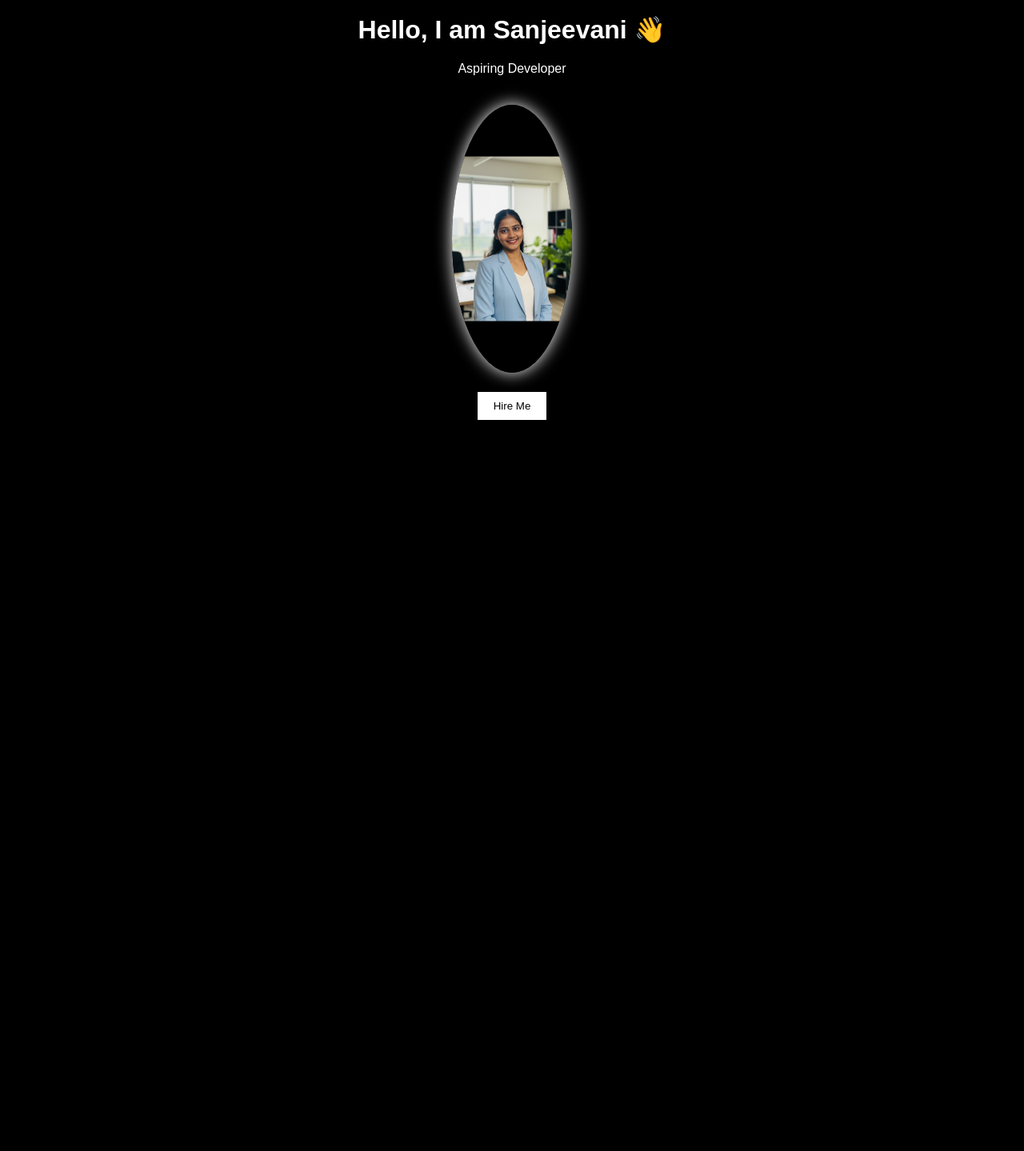
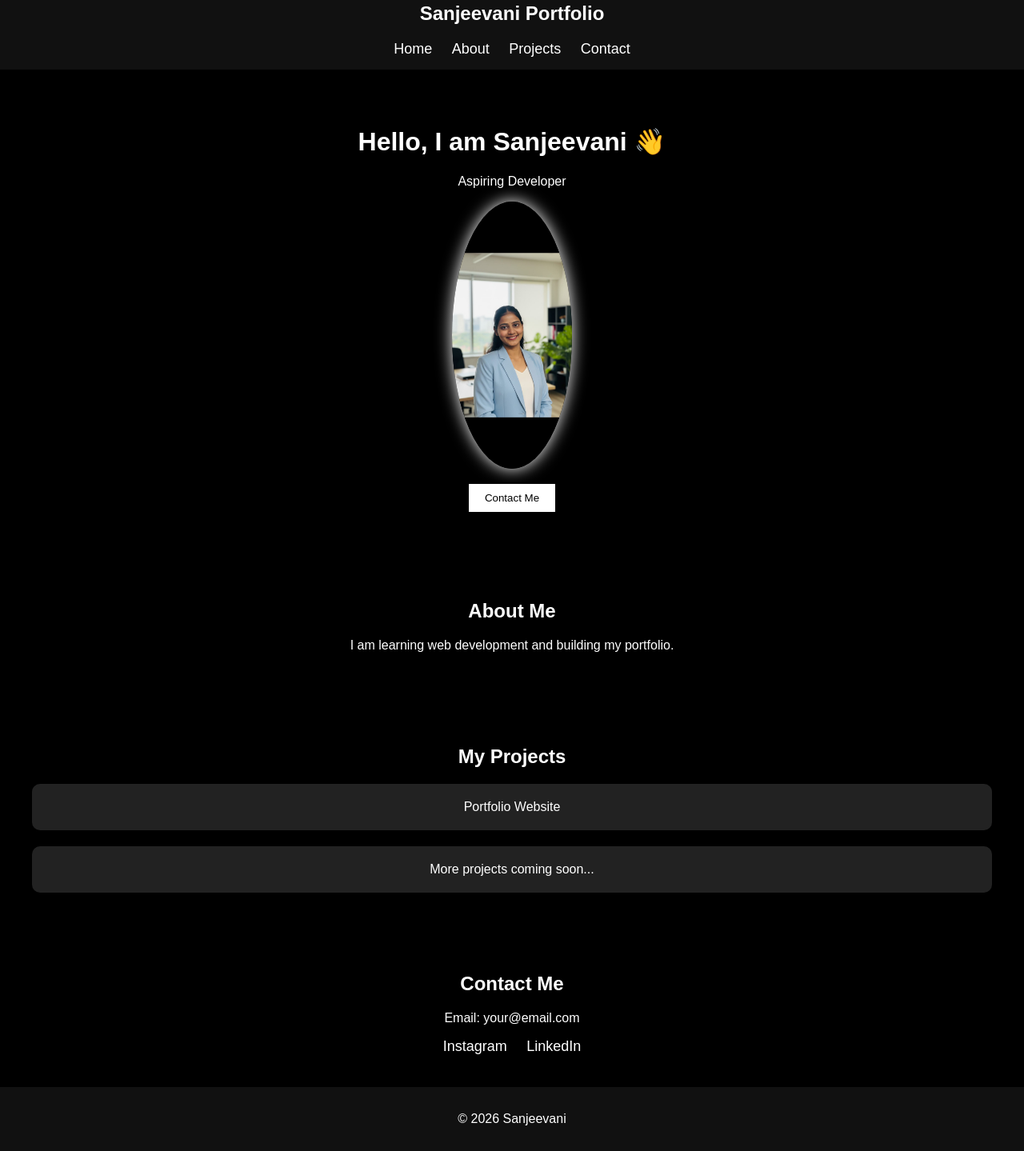
Before and after one commit to sanjeevanibabar23-art/sanjeevani-portfolio, a plain HTML site: page index.html in a window 1280 px wide. Shown: the part 32-1471 px from the top of the page at 80% size. Before the commit the page ends 800 px from the top, so only its background shows below. Drawn offline with Linux system fonts and the light colour scheme.

Commit message:
Refactor HTML structure and styling for portfolio

```diff
--- a/index.html
+++ b/index.html
@@ -2,50 +2,140 @@
 <html>
 <head>
     <title>Sanjeevani Portfolio</title>
+
     <style>
         body {
+            margin: 0;
+            font-family: Arial;
             background: black;
             color: white;
-            text-align: center;
-            font-family: Arial;
         }
 
-        img {
-            border-radius: 50%;
-            margin-top: 20px;
-            box-shadow: 0 0 20px white;
+        header {
+            background: #111;
+            padding: 15px;
+            text-align: center;
         }
 
-        h1 {
-            margin-top: 50px;
+        nav a {
+            color: white;
+            margin: 10px;
+            text-decoration: none;
+            font-size: 18px;
+        }
+
+        nav a:hover {
+            color: gray;
+        }
+
+        .hero {
+            text-align: center;
+            padding: 50px;
+        }
+
+        .hero img {
+            width: 150px;
+            border-radius: 50%;
+            box-shadow: 0 0 20px white;
         }
 
         button {
             padding: 10px 20px;
             background: white;
             border: none;
-            margin-top: 20px;
             cursor: pointer;
+            margin-top: 15px;
         }
 
-        button:hover {
-            background: gray;
+        section {
+            padding: 40px;
+            text-align: center;
+        }
+
+        .projects {
+            display: flex;
+            flex-direction: column;
+            gap: 20px;
+        }
+
+        .card {
+            background: #222;
+            padding: 20px;
+            border-radius: 10px;
+        }
+
+        footer {
+            background: #111;
+            text-align: center;
+            padding: 15px;
+        }
+
+        .social a {
+            color: white;
+            margin: 10px;
+            text-decoration: none;
+            font-size: 18px;
+        }
+
+        .social a:hover {
+            color: gray;
         }
     </style>
 </head>
 
 <body>
 
-<h1>Hello, I am Sanjeevani 👋</h1>
-<p>Aspiring Developer</p>
+<header>
+    <h2>Sanjeevani Portfolio</h2>
+    <nav>
+        <a href="#">Home</a>
+        <a href="#about">About</a>
+        <a href="#projects">Projects</a>
+        <a href="#contact">Contact</a>
+    </nav>
+</header>
 
-<img src="myphoto.jpg" width="150">
+<div class="hero">
+    <h1>Hello, I am Sanjeevani 👋</h1>
+    <p>Aspiring Developer</p>
 
-<br>
+    <img src="myphoto.jpg">
 
-<button onclick="alert('Contact me soon!')">
-    Hire Me
-</button>
+    <br>
+
+    <button onclick="window.location.href='mailto:your@email.com'">
+        Contact Me
+    </button>
+</div>
+
+<section id="about">
+    <h2>About Me</h2>
+    <p>I am learning web development and building my portfolio.</p>
+</section>
+
+<section id="projects">
+    <h2>My Projects</h2>
+
+    <div class="projects">
+        <div class="card">Portfolio Website</div>
+        <div class="card">More projects coming soon...</div>
+    </div>
+</section>
+
+<section id="contact">
+    <h2>Contact Me</h2>
+
+    <p>Email: your@email.com</p>
+
+    <div class="social">
+        <a href="#">Instagram</a>
+        <a href="#">LinkedIn</a>
+    </div>
+</section>
+
+<footer>
+    <p>© 2026 Sanjeevani</p>
+</footer>
 
 </body>
 </html>
```
